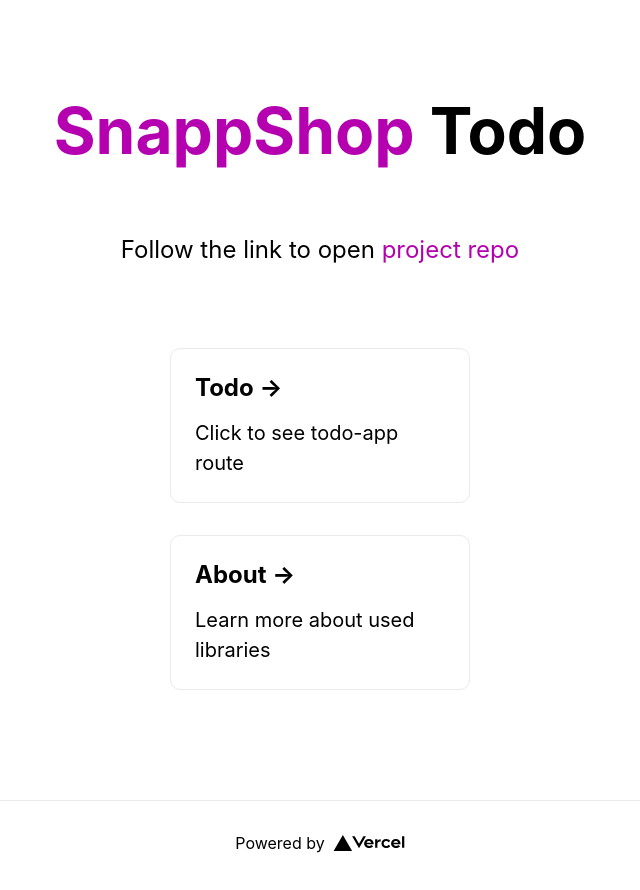
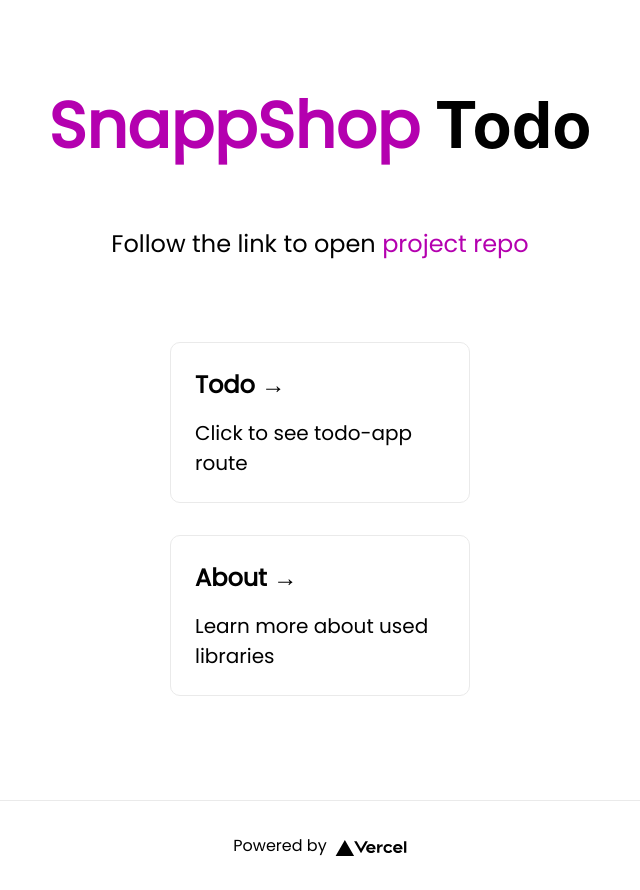
Before and after one commit to arvandmoe/todo-app, a Next.js app: page / in a window 1280 px wide. Shown: the whole page, without its empty margins (320-960 px from the left). Built offline with nearby package versions, Linux system fonts and the light colour scheme.

Commit message:
Poppins font added

```diff
--- a/pages/_document.tsx
+++ b/pages/_document.tsx
@@ -1,4 +1,4 @@
-import Document, { DocumentContext, DocumentInitialProps } from 'next/document'
+import Document, { DocumentContext, DocumentInitialProps, Head, Html, Main, NextScript } from 'next/document'
 
 class MyDocument extends Document {
   static async getInitialProps(
@@ -8,6 +8,24 @@
 
     return initialProps
   }
+
+  render() {
+    return (
+      <Html>
+        <Head>
+          <link rel="icon" href="/favicon.png" type="image/png" />
+          <link
+            href="https://fonts.googleapis.com/css2?family=Poppins&display=swap"
+            rel="stylesheet"
+          />
+        </Head>
+        <body>
+          <Main />
+          <NextScript />
+        </body>
+      </Html>
+    )
+  }
 }
 
 export default MyDocument
--- a/styles/globals.scss
+++ b/styles/globals.scss
@@ -7,6 +7,7 @@
 }
 
 a {
+  font-family: 'Poppins';
   color: inherit;
   text-decoration: none;
 }
@@ -14,3 +15,7 @@
 * {
   box-sizing: border-box;
 }
+
+p {
+  font-family: 'Poppins';
+}
```
